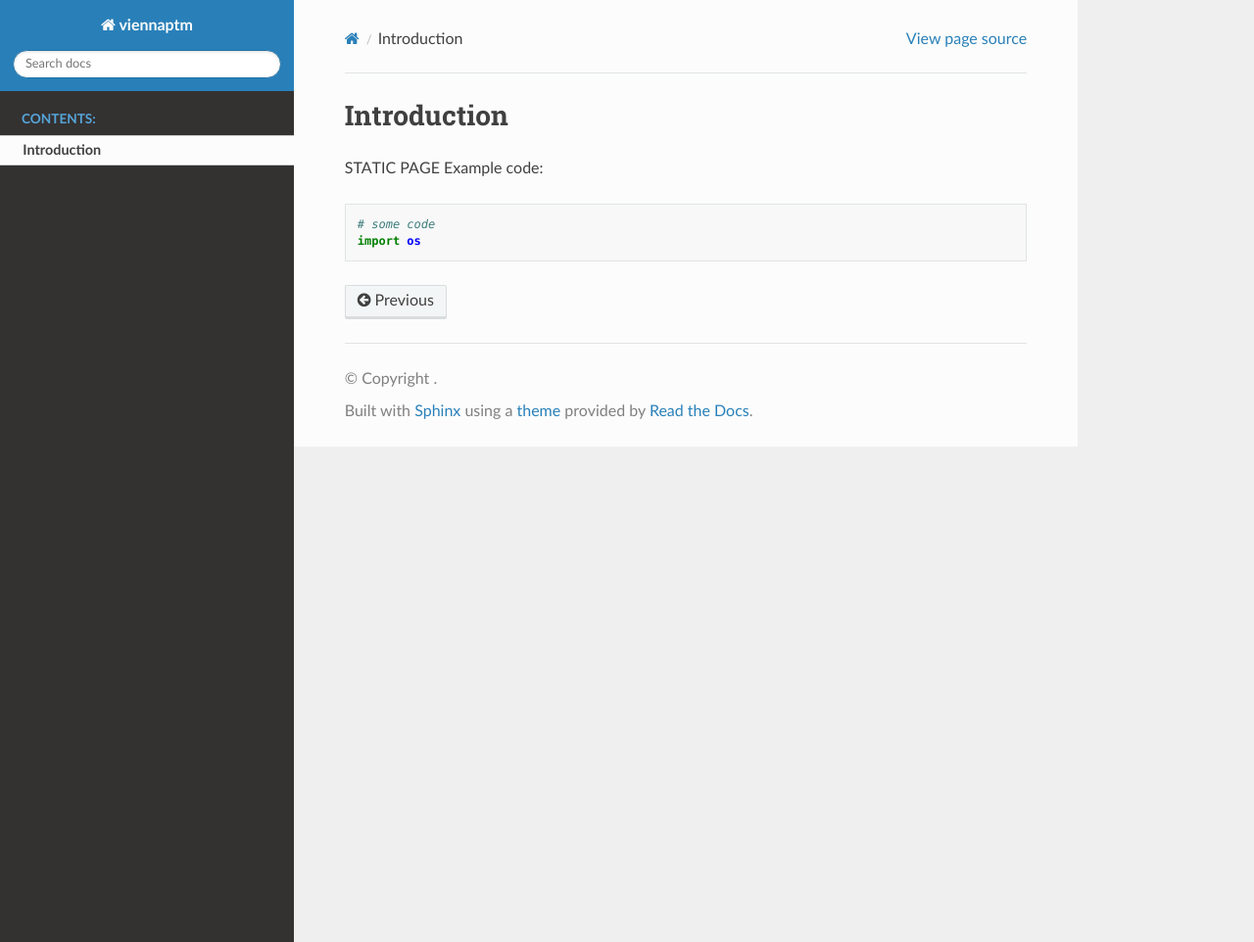
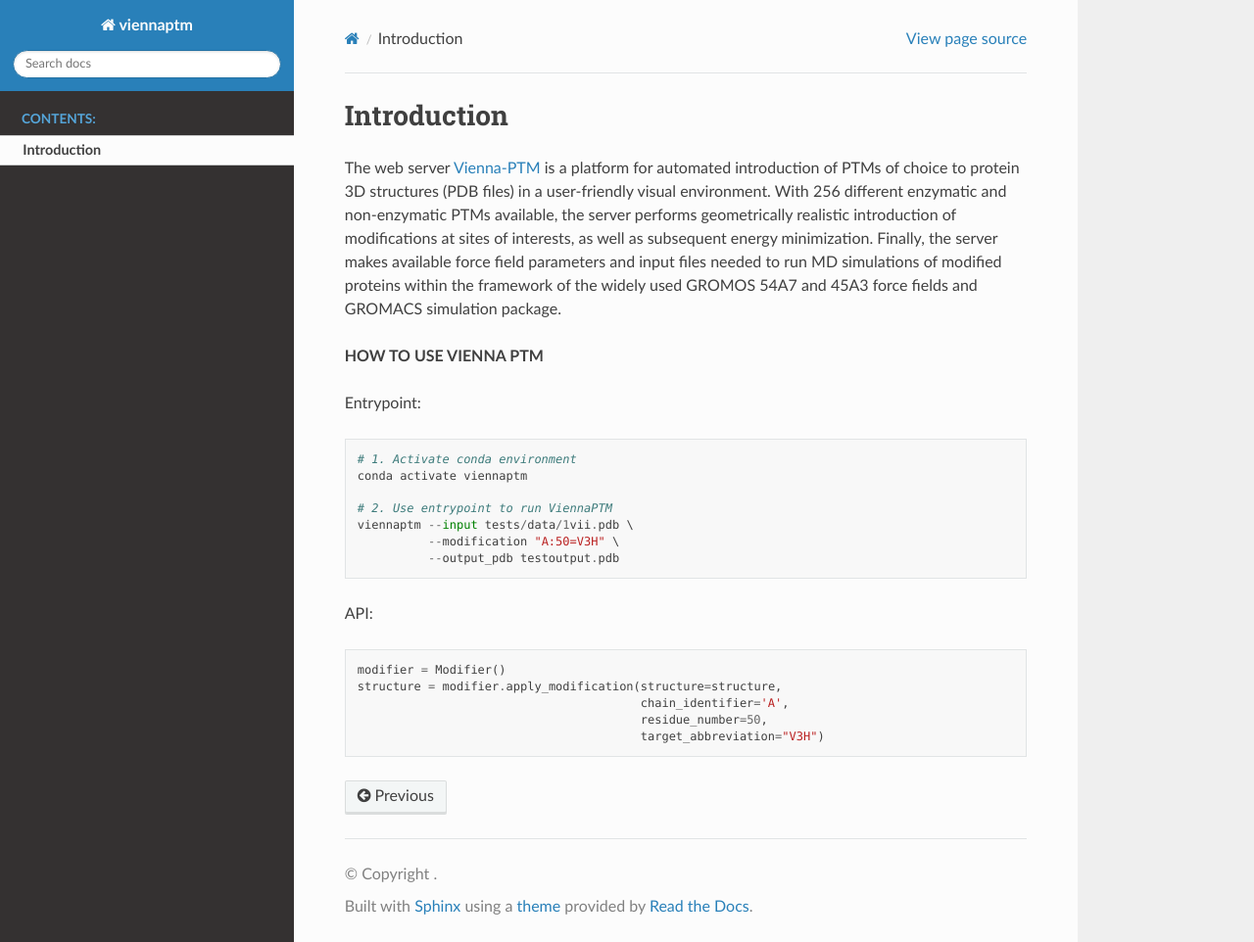
Before and after one commit to viennaptm/viennaptm, a Sphinx documentation site: the page built from docs/source/introduction.rst, in a window 1280 px wide and 962 px high. Shown: the whole window at 98% size. Built offline with Sphinx 7.4.7 and the Read the Docs theme 3.1.0, drawn with Linux system fonts in a browser that asks for light colours.

Commit message:
new docstrings, formating of docs

```diff
--- a/docs/source/conf.py
+++ b/docs/source/conf.py
@@ -31,7 +31,9 @@
 html_theme = "sphinx_rtd_theme"
 html_theme_options = {
     "collapse_navigation": False,
-    "navigation_depth": 4,
+    "sticky_navigation": True,
+    "navigation_depth": -1,
+    "titles_only": True,
 }
 
 templates_path = ["_templates"]
--- a/docs/source/introduction.rst
+++ b/docs/source/introduction.rst
@@ -1,10 +1,32 @@
 Introduction
 ============
 
-STATIC PAGE
-Example code:
+The web server `Vienna-PTM <https://vienna-ptm.univie.ac.at/>`__ is a platform for automated introduction of PTMs of choice to protein 3D structures (PDB files) in a user-friendly visual environment. With 256 different enzymatic and non-enzymatic PTMs available, the server performs geometrically realistic introduction of modifications at sites of interests, as well as subsequent energy minimization. Finally, the server makes available force field parameters and input files needed to run MD simulations of modified proteins within the framework of the widely used GROMOS 54A7 and 45A3 force fields and GROMACS simulation package.
+
+
+
+**HOW TO USE VIENNA PTM**
+
+Entrypoint:
 
 .. code-block:: python
 
-   # some code
-   import os
+   # 1. Activate conda environment
+   conda activate viennaptm
+
+   # 2. Use entrypoint to run ViennaPTM
+   viennaptm --input tests/data/1vii.pdb \
+             --modification "A:50=V3H" \
+             --output_pdb testoutput.pdb
+
+
+
+API:
+
+.. code-block:: python
+
+   modifier = Modifier()
+   structure = modifier.apply_modification(structure=structure,
+                                           chain_identifier='A',
+                                           residue_number=50,
+                                           target_abbreviation="V3H")
--- a/docs/source/references.bib
+++ b/docs/source/references.bib
@@ -5,3 +5,16 @@
   author = {Strunk, Jr., William and E. B. White},
   edition = {Third}
 }
+
+@misc{Margreitter2013,
+  title = {Vienna-PTM web server: a toolkit for MD simulations of protein post-translational modifications.},
+  journal = {Nucleic Acids Res.},
+  year = {2013},
+  month = {July},
+  author = {Margreitter C, Petrov D, Zagrovic B.},
+  edition = {W422-6},
+  publisher = {Web Server issue},
+  DOI = {10.1093/nar/gkt416},
+  PMID = {23703210},
+  PMCID = {PMC3692090}
+}
```
Also changed, not shown: docs/source/index.rst (+9 -5 lines), 3 other files.
